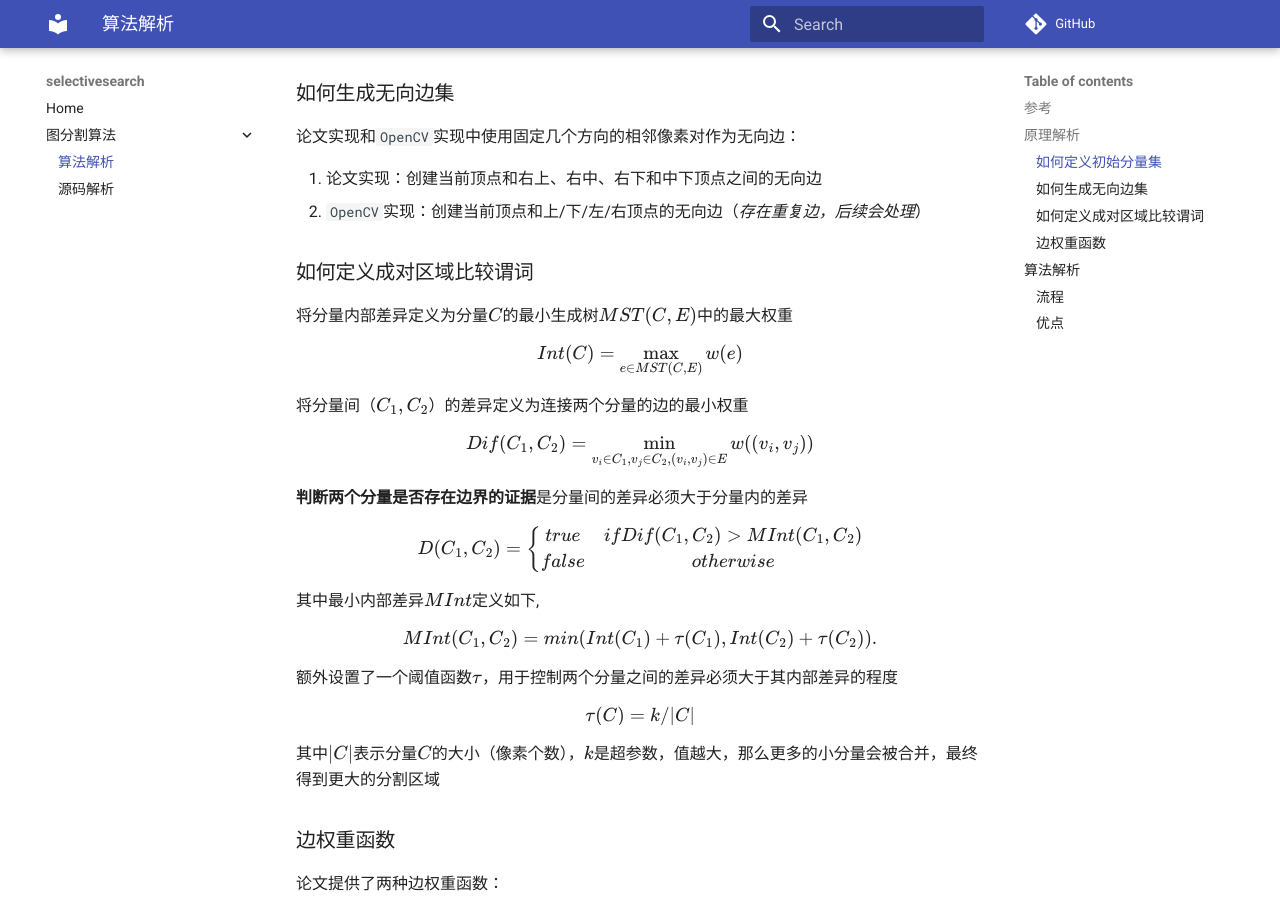
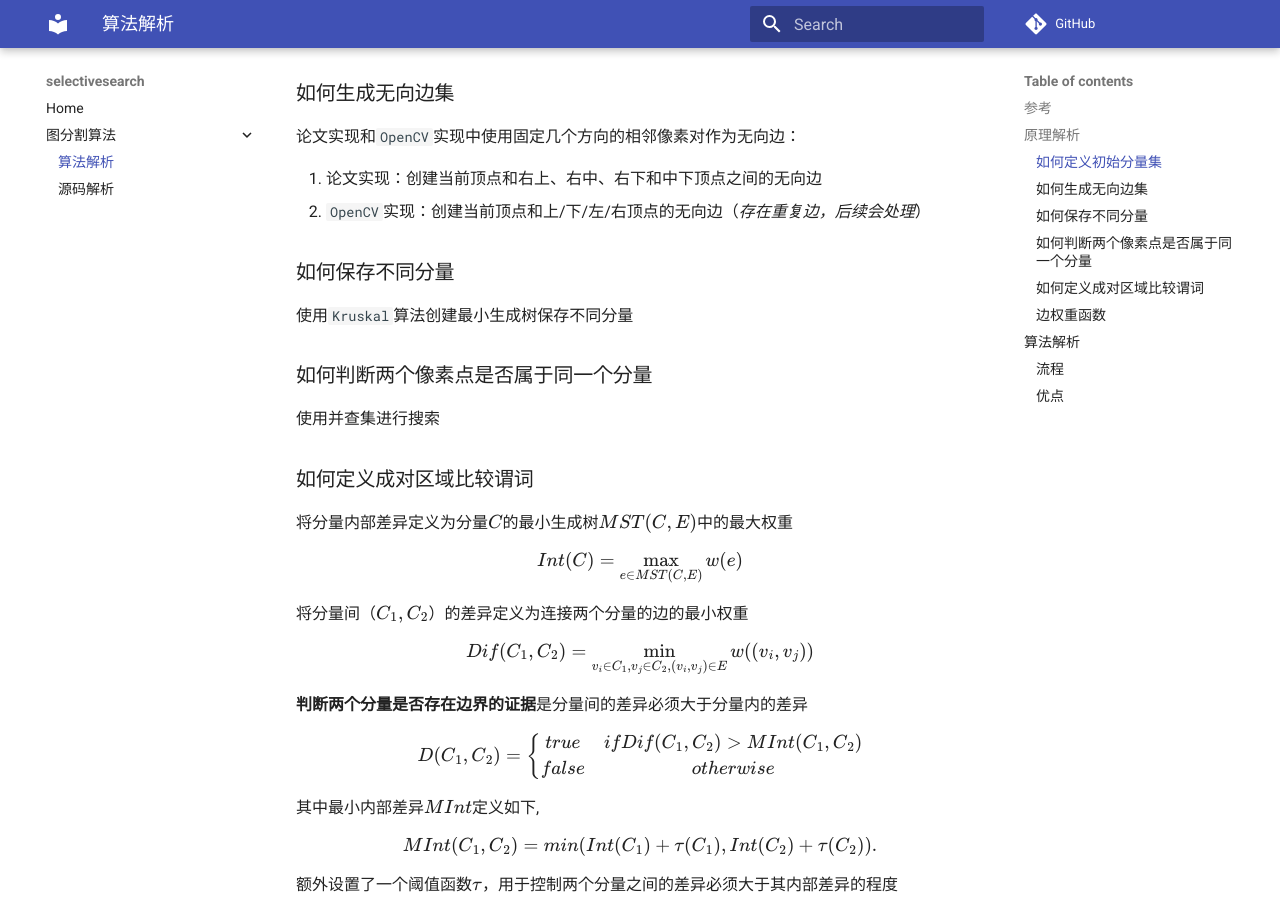
Before and after one commit to object-detection-algorithm/selectivesearch, an MkDocs documentation site: the page built from docs/图分割-算法解析.md, in a window 1280 px wide and 900 px high, scrolled down 632 px. Built offline with MkDocs 1.6.1 and Material for MkDocs 9.7.7, drawn with Linux system fonts in a browser that asks for light colours; formulas are drawn with MathJax 3; comment, search, counter and statistics services are not loaded.

Commit message:
docs(graphseg): 添加分量实现

```diff
--- a/docs/图分割-算法解析.md
+++ b/docs/图分割-算法解析.md
@@ -25,6 +25,14 @@
 
 1. 论文实现：创建当前顶点和右上、右中、右下和中下顶点之间的无向边
 2. `OpenCV`实现：创建当前顶点和上/下/左/右顶点的无向边（*存在重复边，后续会处理*）
+
+### 如何保存不同分量
+
+使用`Kruskal`算法创建最小生成树保存不同分量
+
+### 如何判断两个像素点是否属于同一个分量
+
+使用并查集进行搜索
 
 ### 如何定义成对区域比较谓词
 
```
